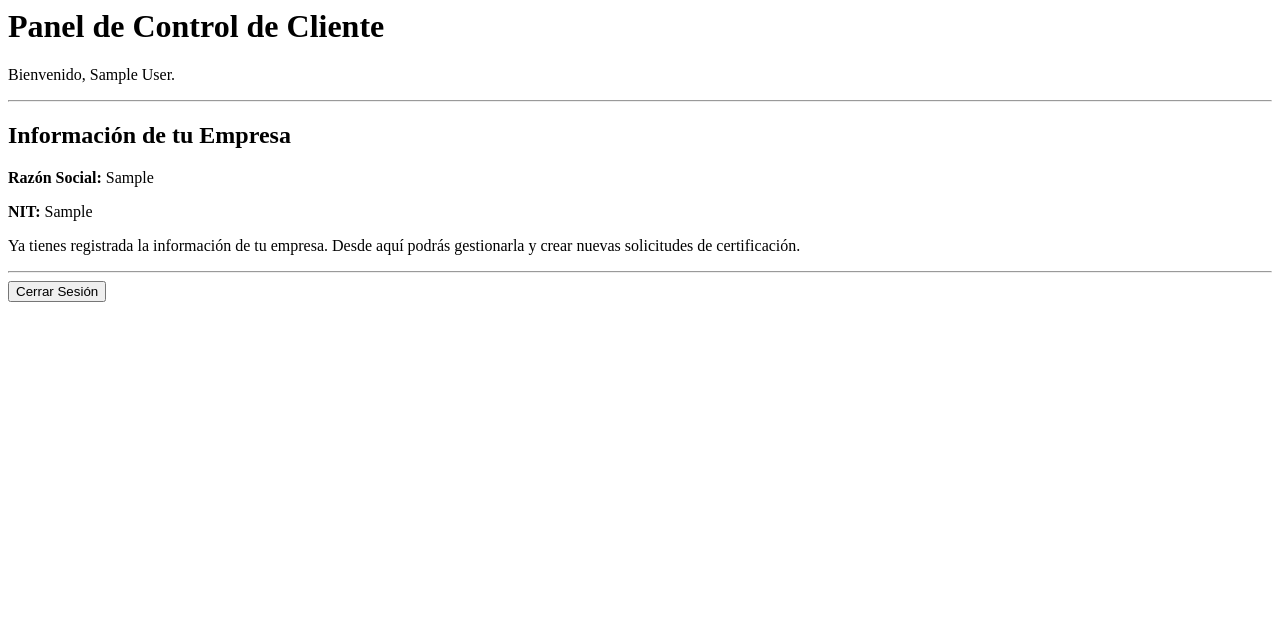
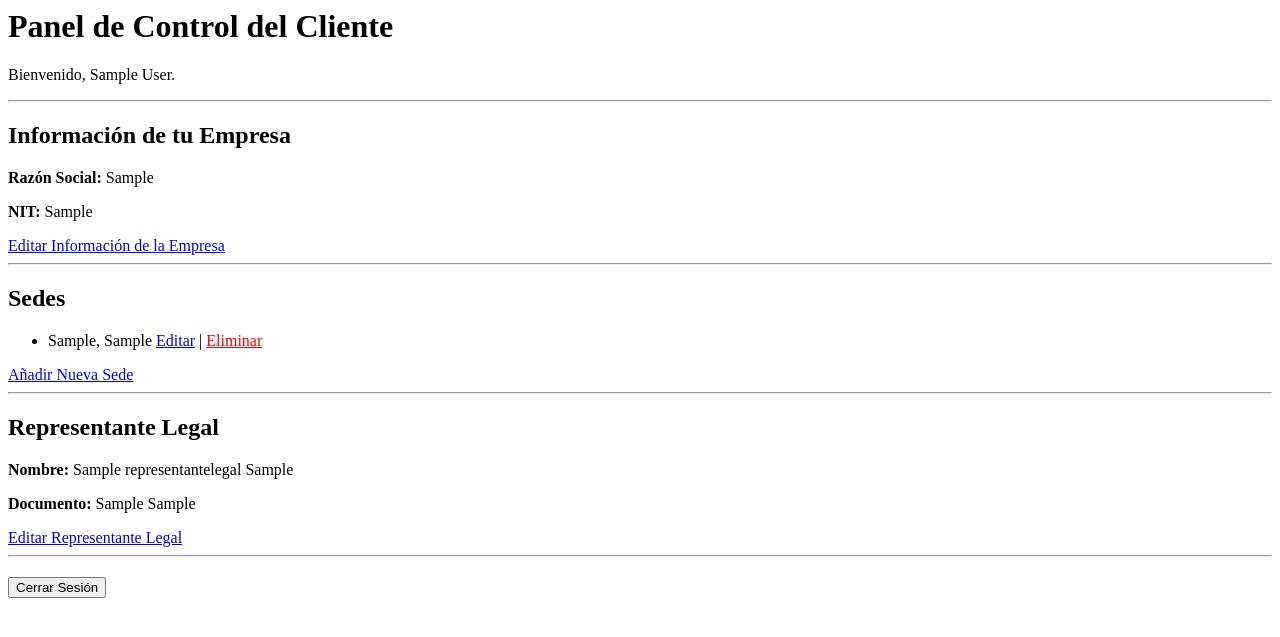
Before and after one commit to KevinJaramillo2121/Esqueleto-certificaciones, a Django app: page /dashboard/ in a window 1280 px wide. Shown: the top 637 px of the page. Run offline with Django 5.2, Linux system fonts and the light colour scheme; a user stored in the database is signed in; tables that the repository leaves empty hold one stand-in row (values such as "Sample post").

Commit message:
feat(expedientes): Implementa CRUD completo para Empresa, Sede y Representante Este commit expande el módulo 'expedientes' para proporcionar una gestión de datos completa (CRUD) para los modelos Empresa, Sede y RepresentanteLegal, desde el panel de control del cliente.
Funcionalidades Añadidas:

1.  **Edición de Empresa (`UpdateView`):**
    - Se ha añadido la vista `EmpresaUpdateView` para permitir a los usuarios modificar la información de su empresa ya registrada.
    - La plantilla del formulario se ha reutilizado y adaptado para mostrar un título dinámico.

2.  **CRUD para Sedes:**
    - Se han implementado `SedeCreateView`, `SedeUpdateView` y `SedeDeleteView` para una gestión completa de las sedes.
    - El dashboard ahora lista las sedes existentes y proporciona enlaces para editarlas o eliminarlas.
    - Se ha añadido una confirmación (`onclick`) para prevenir la eliminación accidental de sedes.

3.  **CRUD para Representante Legal:**
    - Se han implementado `RepresentanteLegalCreateView` y `RepresentanteLegalUpdateView`.
    - Se ha configurado el formulario y las vistas para manejar la carga de archivos (`enctype="multipart/form-data"` y `MEDIA_ROOT`).
    - Las vistas aseguran que un usuario solo puede gestionar el representante de su propia empresa.

4.  **Refactorización del Dashboard:**
    - La plantilla `dashboard.html` ha sido reestructurada para usar un único bloque condicional `{% if empresa %}`.
    - Se ha mejorado la semántica HTML con etiquetas `<section>` y se han añadido comentarios para mayor legibilidad y mantenibilidad.

```diff
--- a/aoxlab_project/settings.py
+++ b/aoxlab_project/settings.py
@@ -141,3 +141,7 @@ LOGOUT_REDIRECT_URL = 'home'
 
 # Configuración del backend de email para desarrollo
 EMAIL_BACKEND = 'django.core.mail.backends.console.EmailBackend'
+
+# Configuración para manejar archivos subidos (representante legal)
+MEDIA_URL = '/media/'
+MEDIA_ROOT = BASE_DIR / 'media'
--- a/aoxlab_project/urls.py
+++ b/aoxlab_project/urls.py
@@ -18,6 +18,8 @@ from django.contrib import admin
 from django.urls import path
 from django.urls import include
 from django.views.generic import TemplateView
+from django.conf import settings
+from django.conf.urls.static import static
 
 urlpatterns = [
     path('', TemplateView.as_view(template_name='home.html'), name='home'),
@@ -32,3 +34,7 @@ urlpatterns = [
     # Mantenemos la página de inicio para visitantes
     path('', TemplateView.as_view(template_name='home.html'), name='home'),
 ]
+
+    # Configuración para servir archivos media en desarrollo
+if settings.DEBUG:
+    urlpatterns += static(settings.MEDIA_URL, document_root=settings.MEDIA_ROOT)
--- a/expedientes/urls.py
+++ b/expedientes/urls.py
@@ -2,10 +2,34 @@
 from django.urls import path
 from .views import DashboardView
 from .views import EmpresaCreateView
+from .views import EmpresaUpdateView, SedeCreateView, SedeDeleteView, SedeUpdateView, RepresentanteLegalCreateView, RepresentanteLegalUpdateView
 
 urlpatterns = [
+        # Dashboard del usuario
     path('dashboard/', DashboardView.as_view(), name='dashboard'),
-    # Aquí añadiremos las URLs para crear/editar empresa más adelante
+
+        # Aquí añadiremos las URLs para crear/editar empresa más adelante
     path('empresa/crear/', EmpresaCreateView.as_view(), name='empresa_crear'),
 
+        # Nueva URL para editar la empresa
+    path('empresa/editar/', EmpresaUpdateView.as_view(), name='empresa_editar'),
+
+
+
+            # URLs para gestionar sedes
+        # Crear una nueva sede
+    path('sede/crear/', SedeCreateView.as_view(), name='sede_crear'),
+
+        # Editar una sede existente
+    path('sede/<int:pk>/editar/', SedeUpdateView.as_view(), name='sede_editar'),
+
+        # Eliminar una sede existente
+    path('sede/<int:pk>/eliminar/', SedeDeleteView.as_view(), name='sede_eliminar'),
+
+        # URLs para gestionar el representante legal
+    path('representante/crear/', RepresentanteLegalCreateView.as_view(), name='representante_crear'),
+
+    # Editar un representante legal existente
+    path('representante/editar/', RepresentanteLegalUpdateView.as_view(), name='representante_editar'),
+
 ]
--- a/expedientes/views.py
+++ b/expedientes/views.py
@@ -2,10 +2,11 @@
 from django.shortcuts import render, redirect
 from django.views import View
 from django.contrib.auth.mixins import LoginRequiredMixin
-from .models import Empresa
-from .forms import EmpresaForm
+from .models import Empresa, Sede, RepresentanteLegal
+from .forms import EmpresaForm, SedeForm, RepresentanteLegalForm
 from django.urls import reverse_lazy
-from django.views.generic import CreateView
+from django.views.generic import CreateView, UpdateView, DeleteView
+
 
 # Usamos LoginRequiredMixin para proteger esta vista.
 # Si un usuario no autenticado intenta acceder, será redirigido al login.
@@ -34,3 +35,69 @@ class EmpresaCreateView(LoginRequiredMixin, CreateView):
     def form_valid(self, form):
         form.instance.usuario = self.request.user
         return super().form_valid(form)
+
+# Vista para editar la empresa del usuario
+    # Apartir de esta vista, el usuario podrá editar la información de su empresa.
+
+class EmpresaUpdateView(LoginRequiredMixin, UpdateView):
+    model = Empresa
+    form_class = EmpresaForm
+    template_name = 'expedientes/empresa_form.html' # Reutilizamos el mismo formulario
+    success_url = reverse_lazy('dashboard')
+
+    # Este método asegura que el usuario solo pueda editar SU propia empresa
+    def get_object(self, queryset=None):
+        return self.request.user.empresa
+
+    # Mixin para filtrar objetos por la empresa del usuario
+class OwnObjectsMixin:
+    def get_queryset(self):
+        return self.model.objects.filter(empresa=self.request.user.empresa)
+
+    # Vista para crear una nueva sede asociada a la empresa del usuario
+class SedeCreateView(LoginRequiredMixin, CreateView):
+    model = Sede
+    form_class = SedeForm
+    template_name = 'expedientes/sede_form.html'
+    success_url = reverse_lazy('dashboard')
+
+    def form_valid(self, form):
+        form.instance.empresa = self.request.user.empresa
+        return super().form_valid(form)
+
+    # Vista para editar una sede existente
+class SedeUpdateView(LoginRequiredMixin, OwnObjectsMixin, UpdateView):
+    model = Sede
+    form_class = SedeForm
+    template_name = 'expedientes/sede_form.html'
+    success_url = reverse_lazy('dashboard')
+
+    # El queryset ya está filtrado por OwnObjectsMixin
+class SedeDeleteView(LoginRequiredMixin, OwnObjectsMixin, DeleteView):
+    model = Sede
+    template_name = 'expedientes/sede_confirm_delete.html'
+    success_url = reverse_lazy('dashboard')
+
+
+    # Vista para crear o editar el representante legal de la empresa
+class RepresentanteLegalCreateView(LoginRequiredMixin, CreateView):
+    model = RepresentanteLegal
+    form_class = RepresentanteLegalForm
+    template_name = 'expedientes/representante_form.html'
+    success_url = reverse_lazy('dashboard')
+
+    # Al guardar, asignamos el representante a la empresa del usuario actual.
+    def form_valid(self, form):
+        form.instance.empresa = self.request.user.empresa
+        return super().form_valid(form)
+
+class RepresentanteLegalUpdateView(LoginRequiredMixin, UpdateView):
+    model = RepresentanteLegal
+    form_class = RepresentanteLegalForm
+    template_name = 'expedientes/representante_form.html'
+    success_url = reverse_lazy('dashboard')
+
+    # Este método es clave: asegura que el usuario solo pueda editar
+    # el representante legal asociado a SU empresa.
+    def get_object(self, queryset=None):
+        return self.request.user.empresa.representantelegal
--- a/templates/expedientes/dashboard.html
+++ b/templates/expedientes/dashboard.html
@@ -1,24 +1,73 @@
-<!-- templates/expedientes/dashboard.html -->
-<h1>Panel de Control de Cliente</h1>
+<!-- templates/expedientes/dashboard.html (Versión Optimizada) -->
+
+<h1>Panel de Control del Cliente</h1>
 <p>Bienvenido, {{ user.nombre }}.</p>
-
 <hr>
 
-<h2>Información de tu Empresa</h2>
+{% if empresa %}
+    <!-- ================================================================== -->
+    <!-- ESTA SECCIÓN SE MUESTRA SI EL USUARIO YA TIENE UNA EMPRESA REGISTRADA -->
+    <!-- ================================================================== -->
 
-{% if empresa %}
-    <p><strong>Razón Social:</strong> {{ empresa.razon_social }}</p>
-    <p><strong>NIT:</strong> {{ empresa.nit }}</p>
-    <p>Ya tienes registrada la información de tu empresa. Desde aquí podrás gestionarla y crear nuevas solicitudes de certificación.</p>
-    <!-- Más adelante aquí pondremos un botón para editar -->
+    <!-- Sección de Información General de la Empresa -->
+    <section>
+        <h2>Información de tu Empresa</h2>
+        <p><strong>Razón Social:</strong> {{ empresa.razon_social }}</p>
+        <p><strong>NIT:</strong> {{ empresa.nit }}</p>
+        <a href="{% url 'empresa_editar' %}">Editar Información de la Empresa</a>
+    </section>
+
+    <hr>
+
+    <!-- Sección de Sedes -->
+    <section>
+        <h2>Sedes</h2>
+        {% if empresa.sedes.all %}
+            <ul>
+                {% for sede in empresa.sedes.all %}
+                    <li>
+                        {{ sede.direccion }}, {{ sede.municipio }}
+                        <a href="{% url 'sede_editar' sede.pk %}">Editar</a> |
+                        <a href="{% url 'sede_eliminar' sede.pk %}" onclick="return confirm('¿Estás seguro de que quieres eliminar esta sede?');" style="color:red;">Eliminar</a>
+                    </li>
+                {% endfor %}
+            </ul>
+        {% else %}
+            <p>No tienes sedes registradas.</p>
+        {% endif %}
+        <a href="{% url 'sede_crear' %}">Añadir Nueva Sede</a>
+    </section>
+
+    <hr>
+
+    <!-- Sección de Representante Legal -->
+    <section>
+        <h2>Representante Legal</h2>
+        {% if empresa.representantelegal %}
+            <p><strong>Nombre:</strong> {{ empresa.representantelegal.nombres }} {{ empresa.representantelegal.apellidos }}</p>
+            <p><strong>Documento:</strong> {{ empresa.representantelegal.tipo_documento }} {{ empresa.representantelegal.numero_documento }}</p>
+            <a href="{% url 'representante_editar' %}">Editar Representante Legal</a>
+        {% else %}
+            <p>Aún no has registrado un Representante Legal.</p>
+            <a href="{% url 'representante_crear' %}">Añadir Representante Legal</a>
+        {% endif %}
+    </section>
+
 {% else %}
-    <p>Aún no has registrado la información de tu empresa. Este es el primer paso para poder crear una solicitud de certificación.</p>
-    <a href="{% url 'empresa_crear' %}">Registrar mi Empresa</a>
+    <!-- ================================================================ -->
+    <!-- ESTA SECCIÓN SE MUESTRA SI EL USUARIO AÚN NO TIENE UNA EMPRESA -->
+    <!-- ================================================================ -->
+
+    <section>
+        <h2>¡Bienvenido a AOXLAB!</h2>
+        <p>El primer paso para poder crear una solicitud de certificación es registrar la información de tu empresa.</p>
+        <a href="{% url 'empresa_crear' %}">Registrar mi Empresa</a>
+    </section>
+
 {% endif %}
 
 <hr>
-
-<form action="{% url 'logout' %}" method="post">
+<form action="{% url 'logout' %}" method="post" style="margin-top: 20px;">
     {% csrf_token %}
     <button type="submit">Cerrar Sesión</button>
 </form>
```
Also changed, not shown: expedientes/forms.py (+17 -1 lines), templates/expedientes/empresa_form.html (+6 -2 lines), templates/expedientes/representante_form.html (added, +19 -0 lines), templates/expedientes/sede_confirm_delete.html (added, +9 -0 lines), templates/expedientes/sede_form.html (added, +13 -0 lines), README.md.
